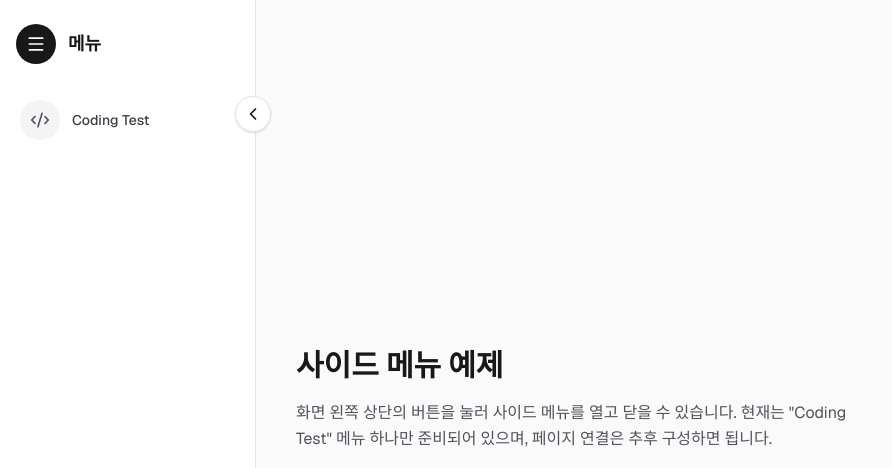
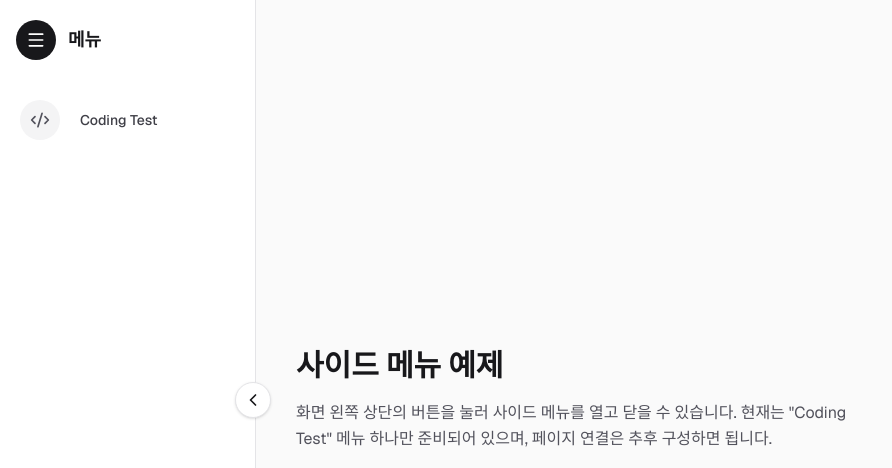
Before and after one commit to dev-ouk/dev_ouk-front, a Next.js app: page / in a window 1280 px wide. Shown: the top 468 px of the page, without its empty margins (0-892 px from the left). Built offline with nearby package versions, Linux system fonts and the light colour scheme.

Commit message:
[2025.11.08] 사이드바 접었을 시 버튼 눌리는거 수정

```diff
--- a/src/app/page.tsx
+++ b/src/app/page.tsx
@@ -17,37 +17,43 @@ export default function Home() {
   return (
     <div className="flex min-h-screen bg-zinc-50 font-sans text-zinc-900">
       <aside
-        className={`relative flex flex-col border-r border-zinc-200 bg-white transition-all duration-300 ease-in-out ${
+        className={`relative flex flex-shrink-0 flex-col border-r border-zinc-200 bg-white transition-all duration-300 ease-in-out ${
           isOpen ? "w-64" : "w-20"
         }`}
       >
-        <div className="flex items-center gap-3 px-4 py-6">
+        <div className="flex h-20 items-center gap-3 px-4">
           <div className="flex h-10 w-10 items-center justify-center rounded-full bg-zinc-900 text-white">
             <Menu className="h-5 w-5" aria-hidden="true" />
           </div>
           <span
-            className={`text-lg font-semibold transition-opacity duration-200 ${
-              isOpen ? "opacity-100" : "pointer-events-none opacity-0"
+            className={`overflow-hidden text-lg font-semibold transition-[max-width,opacity] duration-200 ${
+              isOpen
+                ? "max-w-[140px] opacity-100"
+                : "pointer-events-none max-w-0 opacity-0"
             }`}
           >
             메뉴
           </span>
         </div>
 
-        <nav className="flex-1 px-2">
+        <nav className="flex-1 px-2 py-2">
           <ul className="space-y-2">
             {navItems.map((item) => (
               <li key={item.id}>
                 <button
                   type="button"
-                  className="flex w-full items-center gap-3 rounded-xl px-3 py-3 text-left text-sm font-medium text-zinc-700 transition hover:bg-zinc-100"
+                  className={`group relative flex w-full items-center justify-center rounded-xl px-3 py-3 text-sm font-medium text-zinc-700 transition hover:bg-zinc-100 ${
+                    isOpen ? "justify-start gap-3" : ""
+                  }`}
                 >
-                  <div className="flex h-10 w-10 items-center justify-center rounded-full bg-zinc-100 text-zinc-600">
+                  <div className="flex h-10 w-10 items-center justify-center rounded-full bg-zinc-100 text-zinc-600 transition-all group-hover:bg-zinc-200">
                     <item.icon className="h-5 w-5" aria-hidden="true" />
                   </div>
                   <span
-                    className={`transition-opacity duration-200 ${
-                      isOpen ? "opacity-100" : "pointer-events-none opacity-0"
+                    className={`overflow-hidden whitespace-nowrap text-sm transition-[margin,max-width,opacity] duration-200 ${
+                      isOpen
+                        ? "ml-2 max-w-[150px] opacity-100"
+                        : "pointer-events-none ml-0 max-w-0 opacity-0"
                     }`}
                   >
                     {item.label}
@@ -62,7 +68,7 @@ export default function Home() {
           type="button"
           aria-label={isOpen ? "사이드 메뉴 닫기" : "사이드 메뉴 열기"}
           onClick={() => setIsOpen((prev) => !prev)}
-          className="absolute -right-4 top-24 flex h-9 w-9 items-center justify-center rounded-full border border-zinc-200 bg-white shadow-sm transition hover:bg-zinc-100"
+          className="absolute -right-4 top-1/2 z-10 flex h-9 w-9 -translate-y-1/2 items-center justify-center rounded-full border border-zinc-200 bg-white shadow-sm transition hover:bg-zinc-100"
         >
           {isOpen ? (
             <ChevronLeft className="h-5 w-5" aria-hidden="true" />
```
